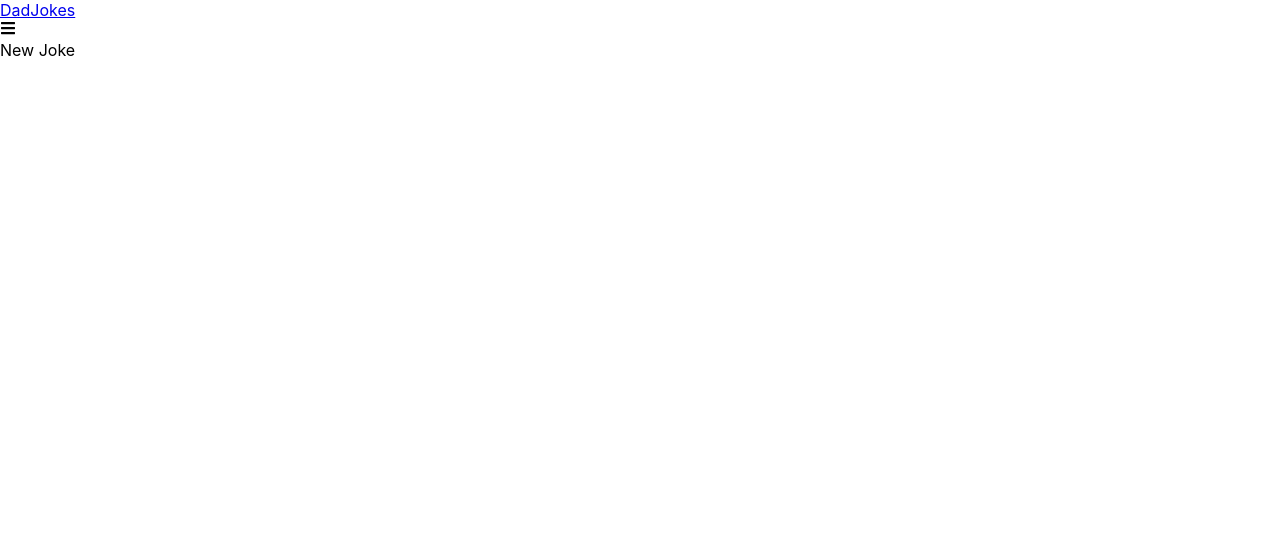
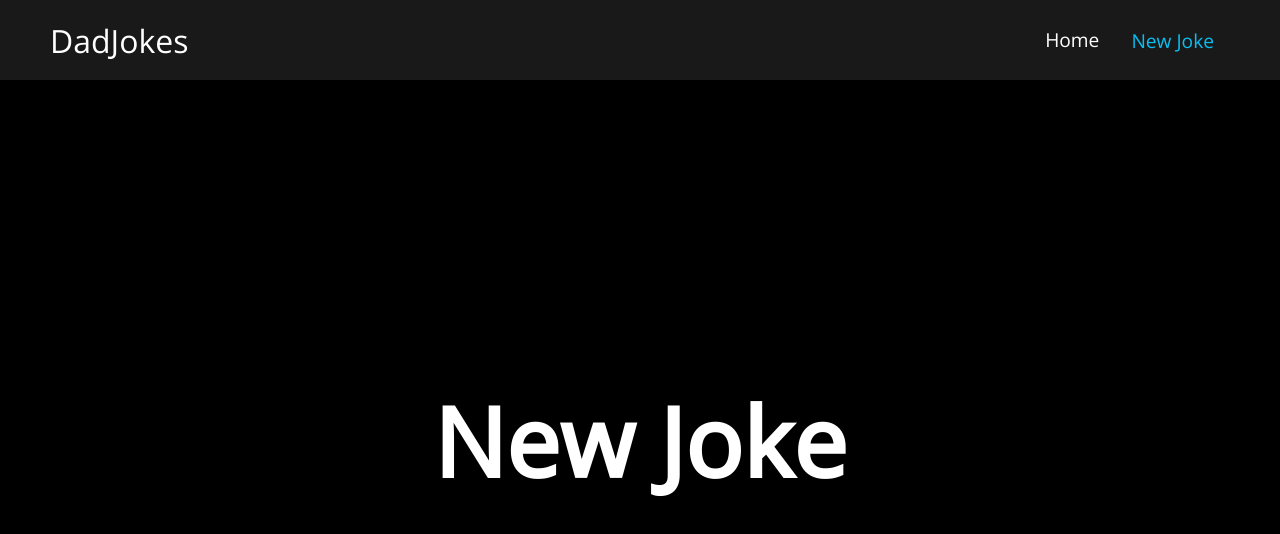
Before and after one commit to clikudie/dadjokes, a React (Create React App) app in the folder front-end/: page /newjoke in a window 1280 px wide. Shown: the top 534 px of the page. Built offline with nearby package versions, Linux system fonts and the light colour scheme.

Commit message:
added navbar

```diff
--- a/front-end/src/components/App/App.css
+++ b/front-end/src/components/App/App.css
@@ -1,38 +1,45 @@
-.App {
-  text-align: center;
+@import url("https://fonts.googleapis.com/css2?family=Open+Sans&display=swap");
+
+* {
+  box-sizing: border-box;
+  margin: 0;
+  padding: 0;
+  font-family: "Open Sans", sans-serif;
 }
 
-.App-logo {
-  height: 40vmin;
-  pointer-events: none;
+.home,
+.newjoke {
+  display: flex;
+  height: 90vh;
+  align-items: center;
+  justify-content: center;
+  font-size: 3rem;
+  background-color: #000;
+  color: #fff;
 }
 
-@media (prefers-reduced-motion: no-preference) {
-  .App-logo {
-    animation: App-logo-spin infinite 20s linear;
-  }
+.page-icon {
+  margin-left: 1rem;
+  font-size: 100px;
 }
 
-.App-header {
-  background-color: #282c34;
-  min-height: 100vh;
+#error-page {
   display: flex;
   flex-direction: column;
   align-items: center;
   justify-content: center;
-  font-size: calc(10px + 2vmin);
-  color: white;
+  width: 100%;
 }
 
-.App-link {
-  color: #61dafb;
-}
+@media screen and (max-width: 960px) {
 
-@keyframes App-logo-spin {
-  from {
-    transform: rotate(0deg);
+  .home,
+  .newjoke {
+    font-size: 2.5rem;
   }
-  to {
-    transform: rotate(360deg);
+
+  .page-icon {
+    margin-left: 1rem;
+    font-size: 80px;
   }
 }
--- a/front-end/src/components/Header/Header.css
+++ b/front-end/src/components/Header/Header.css
@@ -0,0 +1,149 @@
+* {
+    box-sizing: border-box;
+    margin: 0;
+    padding: 0;
+}
+
+.navbar {
+    background: #19191a;
+    height: 80px;
+    display: flex;
+    justify-content: center;
+    align-items: center;
+    font-size: 1.2rem;
+    position: sticky;
+    top: 0;
+    z-index: 999;
+}
+
+.navbar-container {
+    display: flex;
+    justify-content: space-between;
+    height: 80px;
+}
+
+.container {
+    z-index: 1;
+    width: 100%;
+    max-width: 1300px;
+    margin-right: auto;
+    margin-left: auto;
+    padding-right: 50px;
+    padding-left: 50px;
+}
+
+.navbar-logo {
+    color: #fff;
+    justify-self: start;
+    cursor: pointer;
+    text-decoration: none;
+    font-size: 2rem;
+    display: flex;
+    align-items: center;
+}
+
+.navbar-icon {
+    margin-right: 0.5rem;
+}
+
+.nav-menu {
+    display: flex;
+    align-items: center;
+    justify-content: center;
+    list-style: none;
+    text-align: center;
+    justify-content: flex-end;
+}
+
+.nav-item {
+    height: 80px;
+    border-bottom: 2px solid transparent;
+}
+
+.nav-item:hover {
+    border-bottom: 2px solid #09bef0;
+}
+
+.nav-links {
+    color: #fff;
+    display: flex;
+    align-items: center;
+    text-decoration: none;
+    padding: 0.5rem 1rem;
+    height: 100%;
+}
+
+.activated {
+    color: #09bef0;
+}
+
+.fa-bars {
+    color: #fff;
+}
+
+.menu-icon {
+    display: none;
+}
+
+@media screen and (max-width: 960px) {
+    .NavbarItems {
+        position: relative;
+    }
+
+    .nav-menu {
+        display: flex;
+        flex-direction: column;
+        width: 100%;
+        position: absolute;
+        top: 80px;
+        left: -100%;
+        opacity: 1;
+        transition: all 0.5s ease;
+    }
+
+    .nav-menu.active {
+        background: #19191a;
+        left: 0;
+        opacity: 1;
+        transition: all 0.6s ease;
+        z-index: 1;
+    }
+
+    .nav-links {
+        text-align: center;
+        padding: 2rem;
+        width: 100%;
+        display: table;
+    }
+
+    .nav-links:hover {
+        color: #09bef0;
+        transform: scale(1.2);
+        transition: all 0.3s ease;
+    }
+
+    .nav-item:hover {
+        border: none;
+    }
+
+    .nav-item {
+        width: 100%;
+    }
+
+    .navbar-logo {
+        position: absolute;
+        top: 0;
+        left: 0;
+        transform: translate(25%, 50%);
+    }
+
+    .menu-icon {
+        display: block;
+        position: absolute;
+        top: 0;
+        right: 0;
+        transform: translate(-100%, 60%);
+        font-size: 1.8rem;
+        cursor: pointer;
+    }
+}
--- a/front-end/src/components/Header/Header.tsx
+++ b/front-end/src/components/Header/Header.tsx
@@ -1,21 +1,35 @@
-import { Link } from "react-router-dom";
+import { Link, NavLink } from "react-router-dom";
 import { FaBars, FaTimes } from "react-icons/fa";
 import { useState } from "react";
+import './Header.css';
 
 export function Header() {
     const [click, setClick] = useState(false);
 
     const handleClick = () => setClick(!click);
+    const closeMobileMenu = () => setClick(false);
     return (
         <>
             <nav className="navbar">
                 <div className="navbar-container container">
-                    <Link to="/" className="navbar-logo">
+                    <Link to="/" className="navbar-logo" onClick={closeMobileMenu}>
                         DadJokes
                     </Link>
                     <div className="menu-icon" onClick={handleClick}>
                         {click ? <FaTimes /> : <FaBars />}
                     </div>
+                    <ul className={click ? "nav-menu active" : "nav-menu"}>
+                        <li className="nav-item">
+                            <NavLink to="/" className={({ isActive }) => "nav-links" + (isActive ? " activated" : "")} onClick={closeMobileMenu}>
+                                Home
+                            </NavLink>
+                        </li>
+                        <li>
+                            <NavLink to="/newJoke" className={({ isActive }) => "nav-links" + (isActive ? " activated" : "")} onClick={closeMobileMenu}>
+                                New Joke
+                            </NavLink>
+                        </li>
+                    </ul>
                 </div>
             </nav>
         </>
--- a/front-end/src/index.css
+++ b/front-end/src/index.css
@@ -1,4 +1,4 @@
-body {
+/* body {
   margin: 0;
   font-family: -apple-system, BlinkMacSystemFont, 'Segoe UI', 'Roboto', 'Oxygen',
     'Ubuntu', 'Cantarell', 'Fira Sans', 'Droid Sans', 'Helvetica Neue',
@@ -10,4 +10,4 @@ body {
 code {
   font-family: source-code-pro, Menlo, Monaco, Consolas, 'Courier New',
     monospace;
-}
+} */
--- a/front-end/src/routes/Home.tsx
+++ b/front-end/src/routes/Home.tsx
@@ -1,6 +1,8 @@
 
 export function Home() {
     return (
-        <div>Home</div>
+        <div className="home">
+            <h1>Home</h1>
+        </div>
     )
 }
--- a/front-end/src/routes/NewJoke.tsx
+++ b/front-end/src/routes/NewJoke.tsx
@@ -1,6 +1,8 @@
 
 export function NewJoke() {
     return (
-        <div>New Joke</div>
+        <div className="newjoke">
+            <h1>New Joke</h1>
+        </div>
     )
 }
```
